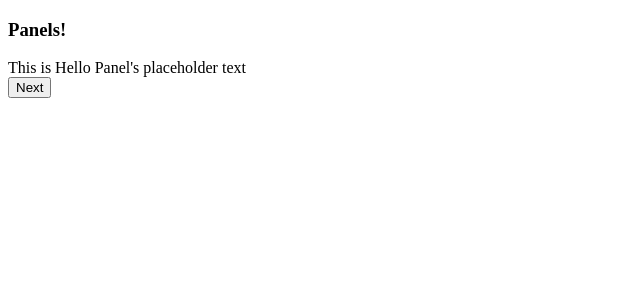
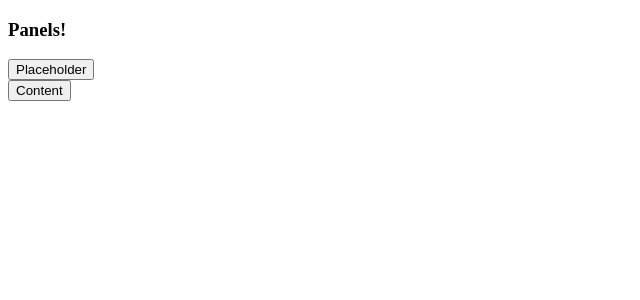
Before and after one commit to Editalthte/angular-toy, an Angular app: page / in a window 1280 px wide. Shown: the top 300 px of the page, without its empty margins (0-640 px from the left). Built offline with nearby package versions, Linux system fonts and the light colour scheme.

Commit message:
- Side panel now uses Map instead of Array for dynamic components

```diff
--- a/src/app/side-panel/side-panel.component.html
+++ b/src/app/side-panel/side-panel.component.html
@@ -1,14 +1,23 @@
 <div>
 	<h3>Panels!</h3>
 
-	<ng-container *ngComponentOutlet="
-		currentPanel.component;
-		inputs: currentPanel.inputs;
-	">
+	<div *ngIf="currentPanel">
 
-	</ng-container>
+		<ng-container *ngComponentOutlet="
+			currentPanel.component;
+			inputs: currentPanel.inputs;
+		"></ng-container>
+	</div>
+
 </div>
 
 <div>
-	<button (click)="displayNextPanel()">Next</button>
+	<button (click)="displayNextPanel('hello-placeholder')">Placeholder</button>
 </div>
+
+<div>
+	<button (click)="displayNextPanel('hello-content')">Content</button>
+</div>
+
+<!-- <div *ngIf="shouldDisplayPlaceholer(); else elseBlock">{{ getPlaceholderText() }}</div>
+<ng-template #elseBlock><p>This is Hello Panel's normal content!</p></ng-template> -->
--- a/src/app/side-panel/side-panel.component.ts
+++ b/src/app/side-panel/side-panel.component.ts
@@ -1,28 +1,35 @@
 import { Component, inject } from '@angular/core';
-import { AsyncPipe, NgComponentOutlet } from '@angular/common';
+import { AsyncPipe, NgComponentOutlet, NgIf } from '@angular/common';
 
 import { SidePanelService } from './side-panel.service';
 
 @Component({
   selector: 'app-side-panel',
   standalone: true,
-  imports: [NgComponentOutlet, AsyncPipe],
+  imports: [NgComponentOutlet, AsyncPipe, NgIf],
   templateUrl: './side-panel.component.html',
   styleUrl: './side-panel.component.sass'
 })
 export class SidePanel
 {
-	private panelList = Array.from(inject(SidePanelService).getPanels().values());
+	// private panelList = Array.from(inject(SidePanelService).getPanels().values());
+	private panelList = inject(SidePanelService).getPanels();
+	private DEFAULT_PANEL_ID = "placeholder";
+	private _currentPanel = this.panelList.get(this.DEFAULT_PANEL_ID);
 	private currentPanelIndex = 0;
 
 	get currentPanel()
-	{ return this.panelList[this.currentPanelIndex]; }
+	{
+		// return this.panelList[this.currentPanelIndex];
+		return this._currentPanel;
+	}
 
-	displayNextPanel()
+	displayNextPanel(panelId: string)
 	{
-		this.currentPanelIndex++;
+		this._currentPanel = this.panelList.get(panelId);
+		// this.currentPanelIndex++;
 
-		if (this.currentPanelIndex >= this.panelList.length)
-		{ this.currentPanelIndex = 0; }
+		// if (this.currentPanelIndex >= this.panelList.length)
+		// { this.currentPanelIndex = 0; }
 	}
 }
```
Also changed, not shown: src/app/side-panel/side-panel.service.ts (+0 -37 lines).
